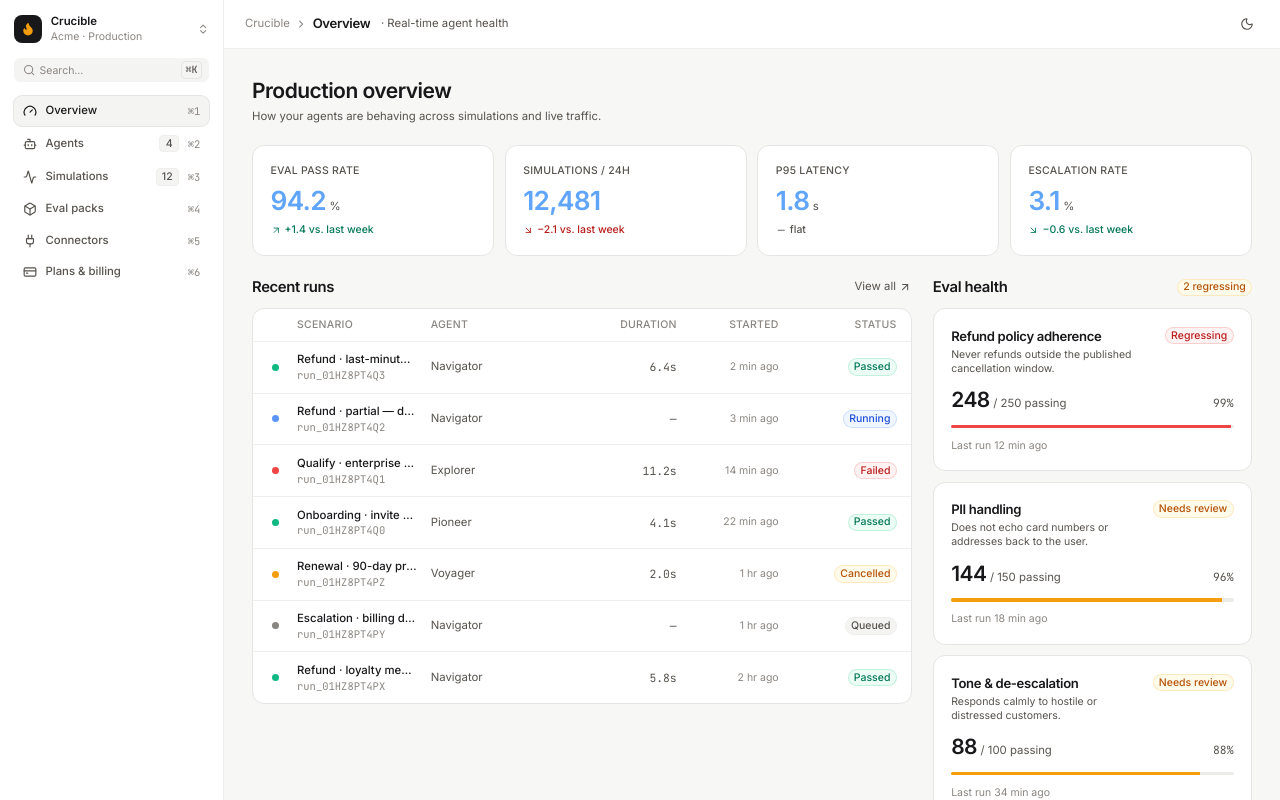
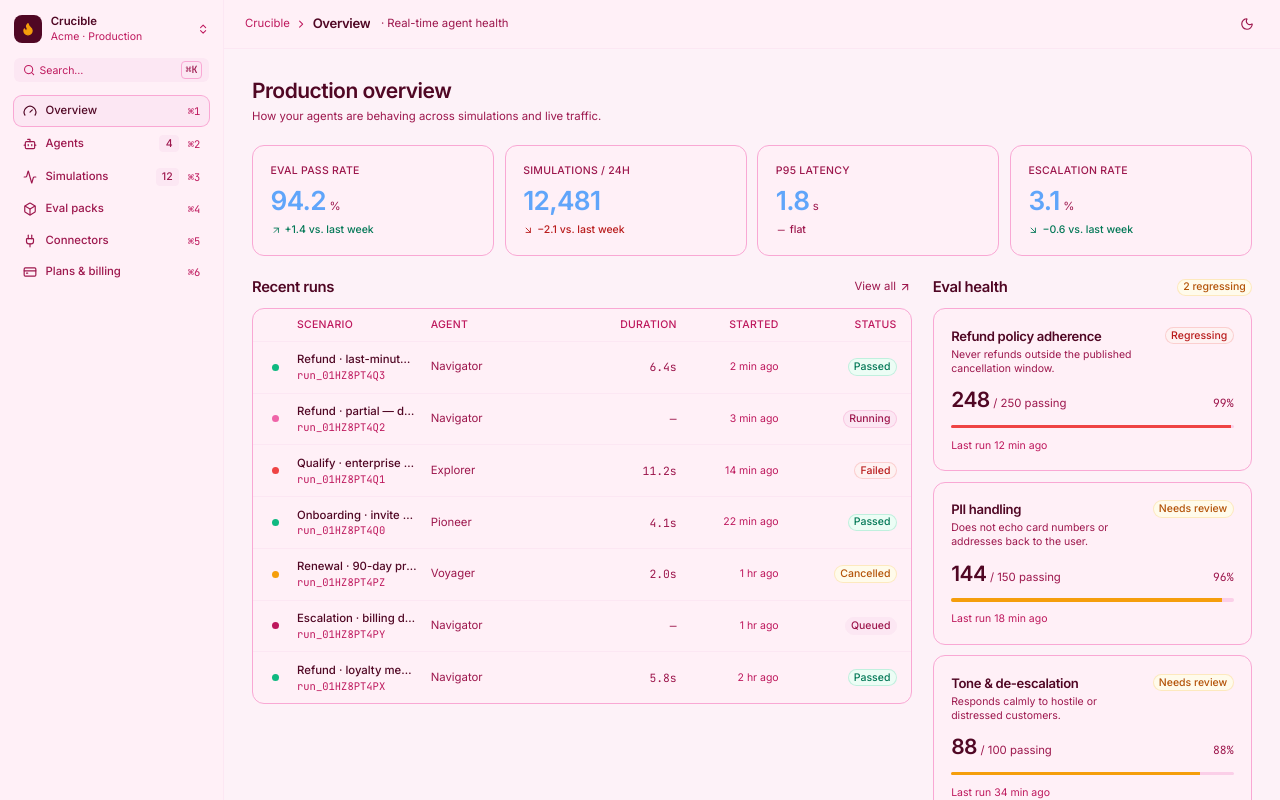
Before and after one commit to Soffi-Originals/crucible-demo, a React (Vite) app: page / in a window 1280 px wide. Shown: the top 800 px of the page. Built offline with nearby package versions, Linux system fonts and the light colour scheme.

Commit message:
AI: Update src/index.css

```diff
--- a/src/index.css
+++ b/src/index.css
@@ -15,33 +15,33 @@
 
 @theme {
   /* Color: surfaces */
-  --color-canvas: #f7f7f5;
-  --color-surface: #ffffff;
+  --color-canvas: #fdf2f8;
+  --color-surface: #fff0f7;
   --color-surface-raised: #ffffff;
-  --color-surface-subtle: #f4f4f2;
-  --color-surface-muted: #ebebe8;
-  --color-surface-inverse: #18181b;
+  --color-surface-subtle: #fce7f3;
+  --color-surface-muted: #fbcfe8;
+  --color-surface-inverse: #500724;
 
   /* Color: borders */
-  --color-border: #e7e5e4;
-  --color-border-strong: #d6d3d1;
-  --color-border-subtle: #efeeec;
-  --color-border-focus: #2563eb;
+  --color-border: #f9a8d4;
+  --color-border-strong: #f472b6;
+  --color-border-subtle: #fce7f3;
+  --color-border-focus: #db2777;
 
   /* Color: foreground (text/icons) */
-  --color-fg: #18181b;
-  --color-fg-muted: #57534e;
-  --color-fg-subtle: #8a8580;
-  --color-fg-inverse: #fafaf9;
+  --color-fg: #500724;
+  --color-fg-muted: #9d174d;
+  --color-fg-subtle: #be185d;
+  --color-fg-inverse: #fff0f7;
   --color-fg-on-accent: #ffffff;
 
   /* Color: brand / interactive */
-  --color-primary: #18181b;
-  --color-primary-hover: #27272a;
-  --color-primary-fg: #fafaf9;
-  --color-accent: #2563eb;
-  --color-accent-hover: #1d4ed8;
-  --color-accent-soft: #eff6ff;
+  --color-primary: #be185d;
+  --color-primary-hover: #9d174d;
+  --color-primary-fg: #ffffff;
+  --color-accent: #db2777;
+  --color-accent-hover: #be185d;
+  --color-accent-soft: #fce7f3;
   --color-accent-fg: #ffffff;
 
   /* Color: status */
@@ -54,9 +54,9 @@
   --color-danger: #ef4444;
   --color-danger-soft: #fef2f2;
   --color-danger-fg: #b91c1c;
-  --color-info: #3b82f6;
-  --color-info-soft: #eff6ff;
-  --color-info-fg: #1d4ed8;
+  --color-info: #ec4899;
+  --color-info-soft: #fce7f3;
+  --color-info-fg: #9d174d;
 
   /* Typography */
   --font-sans: 'Inter', ui-sans-serif, -apple-system, BlinkMacSystemFont,
@@ -94,42 +94,42 @@
   --radius-full: 9999px;
 
   /* Shadow */
-  --shadow-xs: 0 1px 1px rgba(0, 0, 0, 0.04);
-  --shadow-sm: 0 1px 2px rgba(0, 0, 0, 0.06), 0 1px 3px rgba(0, 0, 0, 0.04);
-  --shadow-md: 0 4px 6px -1px rgba(0, 0, 0, 0.06),
-    0 2px 4px -2px rgba(0, 0, 0, 0.04);
-  --shadow-lg: 0 10px 15px -3px rgba(0, 0, 0, 0.06),
-    0 4px 6px -4px rgba(0, 0, 0, 0.04);
-  --shadow-focus: 0 0 0 3px rgba(37, 99, 235, 0.18);
+  --shadow-xs: 0 1px 1px rgba(190, 24, 93, 0.06);
+  --shadow-sm: 0 1px 2px rgba(190, 24, 93, 0.08), 0 1px 3px rgba(190, 24, 93, 0.05);
+  --shadow-md: 0 4px 6px -1px rgba(190, 24, 93, 0.08),
+    0 2px 4px -2px rgba(190, 24, 93, 0.05);
+  --shadow-lg: 0 10px 15px -3px rgba(190, 24, 93, 0.08),
+    0 4px 6px -4px rgba(190, 24, 93, 0.05);
+  --shadow-focus: 0 0 0 3px rgba(219, 39, 119, 0.2);
 }
 
 /* Dark theme — class-driven. Add `.dark` to <body> (or any ancestor). */
 .dark {
-  --color-canvas: #0a0a0a;
-  --color-surface: #141414;
-  --color-surface-raised: #1c1c1c;
-  --color-surface-subtle: #1c1c1c;
-  --color-surface-muted: #262626;
-  --color-surface-inverse: #fafaf9;
+  --color-canvas: #1a0010;
+  --color-surface: #2d0020;
+  --color-surface-raised: #3d0030;
+  --color-surface-subtle: #3d0030;
+  --color-surface-muted: #500040;
+  --color-surface-inverse: #fce7f3;
 
-  --color-border: #262626;
-  --color-border-strong: #3f3f46;
-  --color-border-subtle: #1f1f1f;
-  --color-border-focus: #60a5fa;
+  --color-border: #7d1058;
+  --color-border-strong: #a21070;
+  --color-border-subtle: #3d0030;
+  --color-border-focus: #f472b6;
 
-  --color-fg: #fafafa;
-  --color-fg-muted: #a3a3a3;
-  --color-fg-subtle: #737373;
-  --color-fg-inverse: #0a0a0a;
+  --color-fg: #fce7f3;
+  --color-fg-muted: #f9a8d4;
+  --color-fg-subtle: #f472b6;
+  --color-fg-inverse: #1a0010;
   --color-fg-on-accent: #ffffff;
 
-  --color-primary: #fafafa;
-  --color-primary-hover: #e5e5e5;
-  --color-primary-fg: #0a0a0a;
-  --color-accent: #60a5fa;
-  --color-accent-hover: #3b82f6;
-  --color-accent-soft: rgba(96, 165, 250, 0.12);
-  --color-accent-fg: #0a0a0a;
+  --color-primary: #f9a8d4;
+  --color-primary-hover: #fce7f3;
+  --color-primary-fg: #1a0010;
+  --color-accent: #f472b6;
+  --color-accent-hover: #ec4899;
+  --color-accent-soft: rgba(244, 114, 182, 0.15);
+  --color-accent-fg: #1a0010;
 
   --color-success: #34d399;
   --color-success-soft: rgba(52, 211, 153, 0.12);
@@ -140,9 +140,9 @@
   --color-danger: #f87171;
   --color-danger-soft: rgba(248, 113, 113, 0.12);
   --color-danger-fg: #fca5a5;
-  --color-info: #60a5fa;
-  --color-info-soft: rgba(96, 165, 250, 0.12);
-  --color-info-fg: #93c5fd;
+  --color-info: #f472b6;
+  --color-info-soft: rgba(244, 114, 182, 0.15);
+  --color-info-fg: #f9a8d4;
 
   --shadow-xs: 0 1px 1px rgba(0, 0, 0, 0.4);
   --shadow-sm: 0 1px 2px rgba(0, 0, 0, 0.4), 0 1px 3px rgba(0, 0, 0, 0.3);
@@ -150,7 +150,7 @@
     0 2px 4px -2px rgba(0, 0, 0, 0.4);
   --shadow-lg: 0 10px 15px -3px rgba(0, 0, 0, 0.5),
     0 4px 6px -4px rgba(0, 0, 0, 0.4);
-  --shadow-focus: 0 0 0 3px rgba(96, 165, 250, 0.25);
+  --shadow-focus: 0 0 0 3px rgba(244, 114, 182, 0.3);
 }
 
 @layer base {
```
